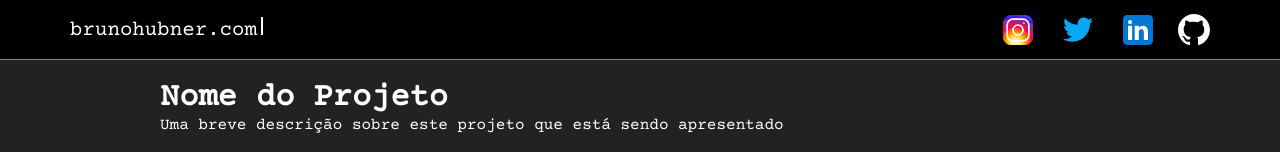
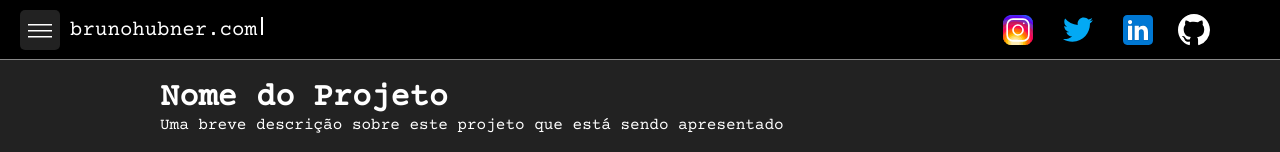
Before and after one commit to brunohubner/brunohubner.com, a React (Create React App) app: page /projects/1 in a window 1280 px wide. Shown: the top 152 px of the page. Built offline with nearby package versions, Linux system fonts and the light colour scheme.

Commit message:
feat: create toggle menu component

```diff
--- /dev/null
+++ b/src/components/ToggleMenu/index.tsx
@@ -0,0 +1,13 @@
+import "./styles.scss"
+import { VscMenu, VscClose } from "react-icons/vsc"
+
+interface Props {}
+
+export function ToggleMenu({}: Props) {
+    return (
+        <div className="ToggleMenu">
+            <VscMenu size={24} />
+            {/* <VscClose size={28} /> */}
+        </div>
+    )
+}
--- /dev/null
+++ b/src/components/ToggleMenu/styles.scss
@@ -0,0 +1,21 @@
+@import "../../styles/colors.scss";
+
+.ToggleMenu {
+    display: flex;
+    justify-content: center;
+    align-items: center;
+    width: 40px;
+    height: 40px;
+    position: absolute;
+    top: 10px;
+    left: 20px;
+    background-color: $background;
+    border-radius: 5px;
+    cursor: pointer;
+    z-index: 15;
+
+    &:hover {
+        // background-color: $backgroundDark;
+        filter: brightness(0.8);
+    }
+}
--- a/src/pages/ProjectId/index.tsx
+++ b/src/pages/ProjectId/index.tsx
@@ -3,6 +3,7 @@ import { Header } from "../../components/Header"
 import { Footer } from "../../components/Footer"
 import { Button } from "../../components/Button"
 import { Menu } from "../../components/Menu"
+import { ToggleMenu } from "../../components/ToggleMenu"
 import imageExample from "../../temp/example.png"
 import colors from "../../styles/colors"
 
@@ -27,6 +28,7 @@ export function ProjectId({
 }: Props) {
     return (
         <div className="ProjectId">
+            <ToggleMenu />
             <Menu />
             <Header />
             <main className="main">
```
